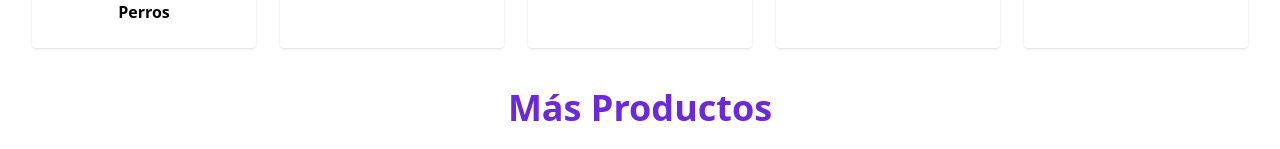
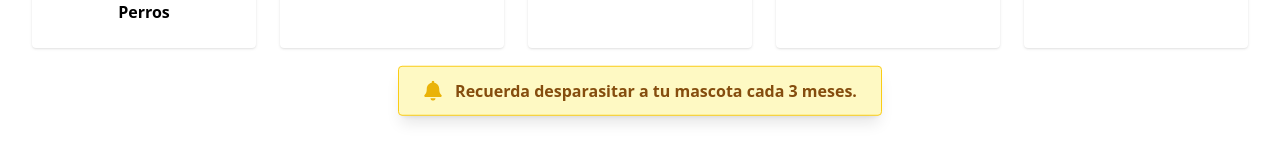
Before and after one commit to DiegoMattos77/proyectoVetWeb, a React (Vite) app in the folder client/: page / in a window 1280 px wide. Shown: the part 790-939 px from the top of the page. Built offline with nearby package versions, Linux system fonts and the light colour scheme; no server answers.

Commit message:
Agregue blog, recomendaciones visuales y carrusel automático con flechas

```diff
--- a/client/src/views/Inicio.tsx
+++ b/client/src/views/Inicio.tsx
@@ -1,4 +1,4 @@
-//import React, { useState } from "react";
+import React, { useState, useEffect } from "react";
 import { useLoaderData, useNavigate } from "react-router-dom";
 import { obtenerProductos } from "../services/ProductosService";
 import InicioProductDetalle from "../components/Section";
@@ -6,6 +6,7 @@ import { Productos } from "../types/index";
 import Slider from "react-slick";
 import "slick-carousel/slick/slick.css";
 import "slick-carousel/slick/slick-theme.css";
+import { FaBell } from "react-icons/fa";
 
 export async function loader() {
     try {
@@ -45,8 +46,14 @@ const Arrow = ({ style, onClick, direction }: any) => (
 const Inicio: React.FC = () => {
     const data = useLoaderData() as Productos[] || [];
     const navigate = useNavigate();
+    const [mensajeIndex, setMensajeIndex] = useState(0);
 
-
+    useEffect(() => {
+        const interval = setInterval(() => {
+            setMensajeIndex((prev) => (prev + 1) % recomendaciones.length);
+        }, 3000);
+        return () => clearInterval(interval);
+    }, []);
 
     const handleCategoriaClick = (id_categoria: number) => {
         navigate(`/productos?categoria=${id_categoria}`);
@@ -81,6 +88,16 @@ const Inicio: React.FC = () => {
         ]
     };
 
+    // Mensaje de notificación visual
+    const recomendaciones = [
+        "¡No olvides vacunar a tu mascota! Consultá el calendario en la veterinaria.",
+        "Recuerda desparasitar a tu mascota cada 3 meses.",
+        "¡Dale mucho amor y ejercicio a tu mascota todos los días!",
+        "Visita al veterinario al menos una vez al año para un chequeo general.",
+        "Mantén siempre agua fresca disponible para tu mascota."
+    ];
+
+
     // Configuración del carrusel con flechas personalizadas
     const settings = {
         dots: false,
@@ -89,6 +106,8 @@ const Inicio: React.FC = () => {
         slidesToShow: 4,
         slidesToScroll: 1,
         arrows: true,
+        autoplay: true, // <-- Activa el movimiento automático
+        autoplaySpeed: 2000, // <-- Cada 2 segundos
         nextArrow: <Arrow direction="right" />,
         prevArrow: <Arrow direction="left" />,
         responsive: [
@@ -115,8 +134,6 @@ const Inicio: React.FC = () => {
                 </Slider>
             </div>
 
-
-
             <h1 className="text-4xl font-bold text-center mb-4 text-violet-700">Nuestras Categorías</h1>
             <p className="text-center text-lg text-gray-600 mb-10">
                 Elegí una categoría para ver todos los productos disponibles
@@ -126,16 +143,27 @@ const Inicio: React.FC = () => {
                     <button
                         key={cat.id_categoria}
                         onClick={() => handleCategoriaClick(cat.id_categoria)}
-                        className="flex flex-col items-center bg-white rounded shadow hover:shadow-lg transition p-6 w-56"
+                        className="flex flex-col items-center bg-white rounded shadow transition-all duration-300 hover:scale-105 hover:shadow-2xl p-6 w-56"
                     >
                         <img src={cat.imagen} alt={cat.nombre} className="w-36 h-36 object-cover rounded-full mb-4" />
                         <span className="font-semibold">{cat.nombre}</span>
                     </button>
                 ))}
+                {/* Notificación visual de vacunación */}
+                <div className="flex justify-center mb-10">
+                    <div className="bg-yellow-100 border border-yellow-400 text-yellow-800 px-6 py-3 rounded shadow-lg flex items-center gap-3 animate-bounce">
+                        <FaBell className="text-yellow-500 text-xl" />
+                        <span className="font-semibold">
+                            {recomendaciones[mensajeIndex]}
+                        </span>
+                    </div>
+                </div>
+
+
             </div>
             <h1 className="text-4xl font-bold text-center mb-4 text-violet-700">Más Productos</h1>
             <p className="text-center text-lg text-gray-600 mb-10">
-                Accede a tu compra y te lo enviamos a casa
+                Accede a tu compra de forma rápida y sencilla.
             </p>
             <Slider {...settings}>
                 {data.slice(0, 20).map((producto) => (
--- a/client/src/views/Sucursal.tsx
+++ b/client/src/views/Sucursal.tsx
@@ -13,8 +13,8 @@ const Sucursalvet = () => {
                 alt="Sucursal Olivos"
                 className="w-full max-w-md rounded shadow mb-6 object-cover"
             />
-            <div className="w-full mb-4">
-                <h2 className="text-xl font-semibold mb-2">Dirección y Contactos</h2>
+            <div className="w-full">
+                <h2 className="text-xl font-semibold text-violet-700 mb-2">Dirección y Contactos</h2>
                 <div className="flex items-center gap-2 mb-1">
                     <FaMapMarkerAlt className="text-violet-700" />
                     <span>Paraná 2730, B1636 Leandro N. Alem, Provincia de Misiones</span>
```
